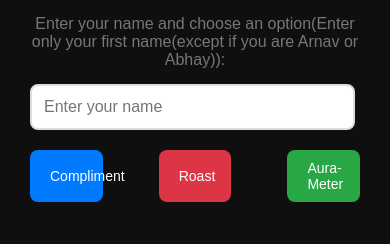
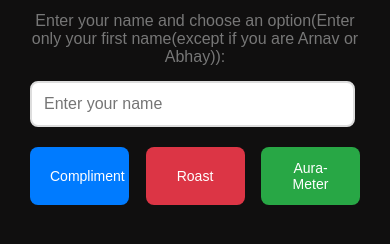
Before and after one commit to 0xAlankar/childrensday, a plain HTML site: page index.html in a window 390 px wide. Shown: the part 316-560 px from the top of the page. Drawn offline with Linux system fonts and the light colour scheme.

Commit message:
make mobile friendly

```diff
--- a/styles.css
+++ b/styles.css
@@ -69,11 +69,11 @@ input:focus {
 button {
     color: #fff;
     border: none;
-    padding: 10px 20px;
+    padding: 13px 20px;
     font-size: 14px;
     border-radius: 8px;
     cursor: pointer;
-    width: 22%;
+    width: 30%;
     transition: background-color 0.3s, transform 0.2s;
 }
 
@@ -110,7 +110,7 @@ button:active {
 #result {
     margin-top: 20px;
     font-size: 18px;
-    color: #1d3557;
+    color: #ce4f38;
     font-weight: 500;
     min-height: 40px; /* To avoid jumping when showing result */
 }
```
